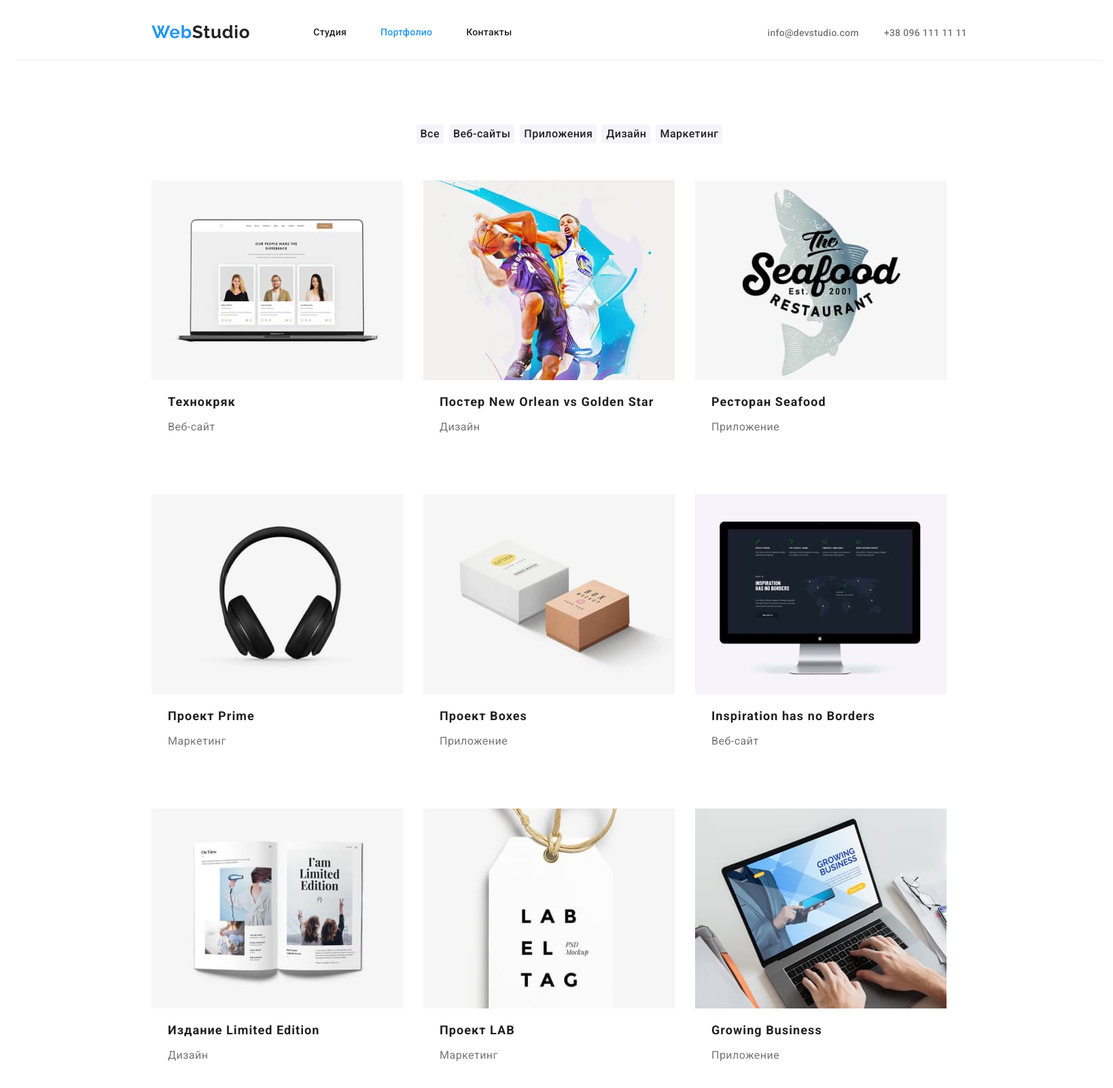
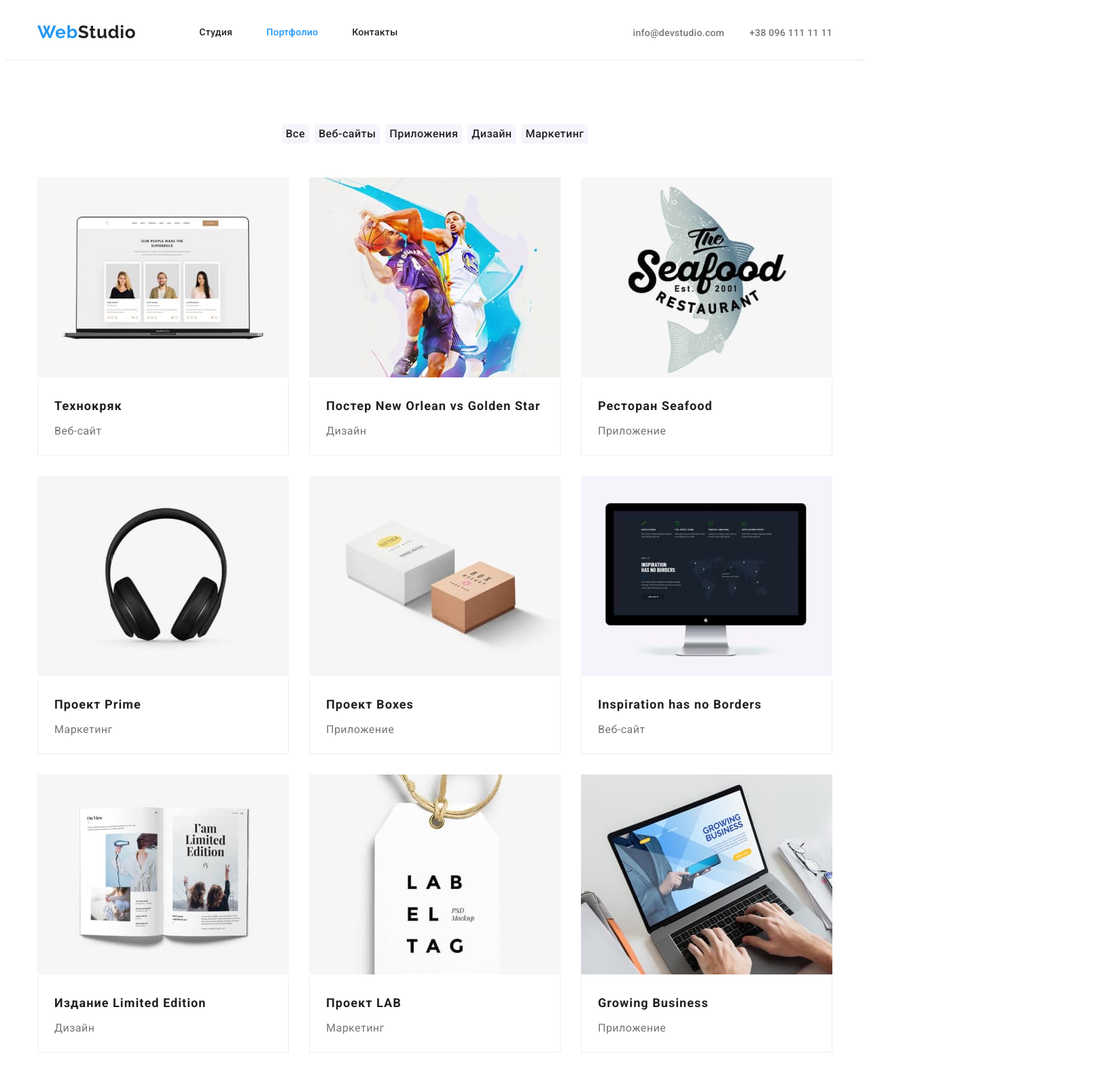
Before and after one commit to OlenaBielova/goit-markup-hw-03, a plain HTML site: page portfolio.html in a window 1280 px wide. Shown: the top 1600 px of the page at 68% size, 1638 px wide, since content can reach past the window. Drawn offline with Linux system fonts and the light colour scheme.

Commit message:
Исправляет ошибки

```diff
--- a/css/styles.css
+++ b/css/styles.css
@@ -28,7 +28,7 @@ h1, h2, h3, h4,p {
 }
 
 .container {
-    width: 1200px;
+    width: 1170px;
     margin-left: auto;
     margin-right: auto;
     padding-left: 15px;
@@ -47,15 +47,13 @@ header {
 main {
 
 }
-/* Main-nav */
+/* Header */
 
-.main-nav {
+.nav, .main-nav {
 display: flex;
 align-items: center;
 justify-content: flex-start;
 }
-
-/* Site nav */
 
 /* Logo */
 .logo {
@@ -93,6 +91,7 @@ justify-content: flex-start;
     line-height: 1.14;
     letter-spacing: 0.02em;
 }
+
 .site-nav .studio-page {
     color: var(--accent-color);
 }
@@ -128,14 +127,14 @@ color:var(--accent-color);
 /* Hero */
 
 .hero {
-    height: 600px;
+    padding-top: 200px;
+    padding-bottom: 200px;
     text-align: center;
     background-color: var(--first-background-color);
 }
 
 .hero-title {
-    padding-top: 200px;
-    padding-bottom: 30px;
+    margin-bottom: 30px;
     font-size: 44px;
     line-height: 1.36;
 
@@ -160,7 +159,7 @@ color:var(--accent-color);
     padding-bottom: 94px;
 }
 .section-title {
-    padding-bottom: 50px;
+    margin-bottom: 50px;
     font-weight: 700;
     font-size: 36px;
     line-height: 1.17;
@@ -236,16 +235,21 @@ color:var(--accent-color);
 
 .team-list {
     display: flex;
-    justify-content: space-between;
+    justify-content: n;
 }
 
 .teammember {
+    background-color: #FFFFFF;
     margin-right: 30px;
-    background-color: #FFFFFF;
 }
-
+.teammember:last-child {
+    margin-right: 0px;
+}
+.person {
+padding-top: 30px;
+padding-bottom: 30px;
+}
 .name {
-margin-top: 30px;
 margin-bottom: 10px;
 font-weight: 500;
 font-size: 16px;
@@ -256,7 +260,6 @@ color: var(--title-text-color);
 }
 
 .team-role {
-    margin-bottom: 30px;
     font-weight: 400;
     font-size: 16px;
     line-height: 1.19;
@@ -268,11 +271,12 @@ color: var(--title-text-color);
 /* Footer */
 
 .footer {
+    padding-top: 60px;
+    padding-bottom: 60px;
     background-color: var(--first-background-color);
 }
 .footer-logo {
     display: inline-block;
-    padding-top: 60px;
     margin-bottom: 20px;
     font-family: 'Raleway';
     font-weight: 700;
@@ -281,8 +285,11 @@ color: var(--title-text-color);
     letter-spacing: 0.03em;
     color: #FFFFFF;
 }
+
+.footer-list :not(:last-child) {
+    margin-bottom: 9px;
+}
 .address {
-padding-bottom: 60px;
 font-style: normal;
 font-size: 14px;
 line-height: calc(24/14);
@@ -299,7 +306,7 @@ color: #FFFFFF;
 .portfolio-nav {
     display: flex;
     justify-content: center;
-    padding-bottom: 20px;
+    margin-bottom: 50px;
 }
 .portfolio-nav>li {
     margin-right: 8px;
@@ -332,12 +339,12 @@ cursor: pointer;
 
 .portfolio-list {
     display: flex;
+
     flex-wrap: wrap;
+    margin: -15px;
 }
 .portfolio-list  h2 {
-    margin-top: 10px;
     margin-bottom: 4px;
-    margin-left: 24px;
     color: var(--title-text-color);
     font-weight: 700;
     font-size: 18px;
@@ -345,16 +352,19 @@ cursor: pointer;
     letter-spacing: 0.06em;
 }
 .portfolio-item {
-    margin-top: 34px;
-    margin-bottom: 30px;
-    margin-right: 30px;
+    margin: 15px;
 }
 .portfolio-item:nth-child(3n) {
     margin-right: 0;
 }
+
+.portfolio-item >.item {
+    padding: 20px 24px;
+    border-right: 1px solid #EEEEEE;
+    border-bottom: 1px solid #EEEEEE;
+    border-left: 1px solid #EEEEEE;
+}
 .portfolio-item-type {
-    margin-bottom: 20px;
-    margin-left: 24px;
     font-weight: 400;
     line-height: 1.88;
     letter-spacing: 0.03em;
--- a/portfolio.html
+++ b/portfolio.html
@@ -17,22 +17,22 @@
 </head>
 
 <body>
-    <div class="container main-page">
         <!--Header-->
         <header class="page-header">
-            <nav class="container main-nav">
+            <div class="container nav">
+                <nav class="main-nav">
                     <a href="./index.html" class="logo"><span class="web">Web</span>Studio</a>
                     <ul class="site-nav list">
                     <li class="site-nav-item"> <a href="./index.html">Студия</a></li>
                     <li class="site-nav-item"> <a href="./portfolio.html" class="portfolio-page">Портфолио</a></li>
                     <li class="site-nav-item"> <a href="">Контакты</a></li>
                 </ul>
-
+                </nav>
                 <ul class="contacts list">
                     <li class="contacts-item"><a href="mailto:info@devstudio.com">info@devstudio.com</a></li>
                     <li class="contacts-item"> <a href="tel:+380961111111">+38 096 111 11 11</a></li>
                 </ul>
-            </nav>
+            </div>
         </header>
 
     <!--Main-->
@@ -42,7 +42,6 @@
                 <h1 hidden>
                     Наши работы
                 </h1>
-                <div class="container">
                     <ul class="list portfolio-nav">
                         <li><button class="portfolio-button" type="button">Все</button></li>
                         <li><button class="portfolio-button" type="button">Веб-сайты</button></li>
@@ -50,54 +49,72 @@
                         <li><button class="portfolio-button" type="button">Дизайн</button></li>
                         <li><button class="portfolio-button" type="button">Маркетинг</button></li>
                     </ul>
-                </div>
 
                 <ul class="portfolio-list list">
                     <li class="portfolio-item">
                         <img src="./images/portfolio-1.jpg" alt="Технокряк" width="370" height="294">
+                        <div class="item">
                             <h2>Технокряк</h2>
                             <p class="portfolio-item-type">Веб-сайт</p>
+                        </div>
                     </li>
                     <li class="portfolio-item">
                         <img src="./images/portfolio-2.jpg" alt="Постер New Orlean vs Golden Star" width="370" height="294">
+                        <div class="item">
                             <h2>Постер New Orlean vs Golden Star</h2>
                             <p class="portfolio-item-type">Дизайн</p>
+                        </div>
                     </li>
                 <li class="portfolio-item">
                     <img src="./images/portfolio-3.jpg" alt="Ресторан Seafood" width="370" height="294">
+                    <div class="item">
                     <h2>Ресторан Seafood</h2>
                     <p class="portfolio-item-type">Приложение</p>
+                    </div>
                 </li>
                 <li class="portfolio-item">
                     <img src="./images/portfolio-4.jpg" alt="Проект Prime" width="370" height="294">
+                    <div class="item">
                         <h2>Проект Prime</h2>
                         <p class="portfolio-item-type">Маркетинг</p>
+                    </div>
                 </li>
                 <li class="portfolio-item">
                     <img src="./images/portfolio-5.jpg" alt="Проект Boxes" width="370" height="294">
+                    <div class="item">
                         <h2>Проект Boxes</h2>
                         <p class="portfolio-item-type">Приложение</p>
+                    </div>
                 </li>
                 <li class="portfolio-item">
                     <img src="./images/portfolio-6.jpg" alt="Inspiration has no Borders" width="370" height="294">
+                    <div class="item">
                         <h2>Inspiration has no Borders</h2>
                         <p class="portfolio-item-type">Веб-сайт</p>
+                        </div>
                 </li>
                 <li class="portfolio-item">
                     <img src="./images/portfolio-7.jpg" alt="Издание Limited Edition" width="370" height="294">
+                    <div class="item">
                         <h2>Издание Limited Edition</h2>
                         <p class="portfolio-item-type">Дизайн</p>
+                    </div>
                 </li>
                     <li class="portfolio-item">
                         <img src="./images/portfolio-8.jpg" alt="" width="370" height="294">
+                        <div class="item">
                         <h2>Проект LAB</h2>
                         <p class="portfolio-item-type">Маркетинг</p>
+                    </div>
                 </li>
                 <li class="portfolio-item">
                     <img src="./images/portfolio-9.jpg" alt="Growing Business" width="370" height="294">
+                    <div class="item">
                         <h2>Growing Business</h2>
                         <p class="portfolio-item-type">Приложение</p>
+                    </div>
                 </li>
+
                 </ul>
             </div>
         </section>
@@ -109,16 +126,14 @@
         <div class="container">
             <a class="footer-logo" href="./index.html"> <span class="web">Web</span>Studio</a>
             <address class="address">
-                <ul class="list">
+                <ul class="list footer-list">
                     <li> <a target="_blank" rel="noopener noreferrer" href="https://bit.ly/3ynFUaX"
-                            class="footer-address">г.
-                            Киев, пр-т Леси Украинки, 26</a></li>
+                            class="footer-address">г. Киев, пр-т Леси Украинки, 26</a></li>
                     <li> <a href="mailto:info@devstudio.com" class="footer-contacts">info@devstudio.com</a></li>
                     <li> <a href="tel:+380961111111" class="footer-contacts">+38 096 111 11 11</a></li>
                 </ul>
             </address>
         </div>
     </footer>
-    </div>
 </body>
 </html>
```
Also changed, not shown: index.html (+17 -10 lines). Lines whose indentation alone changed are shown as unchanged.
